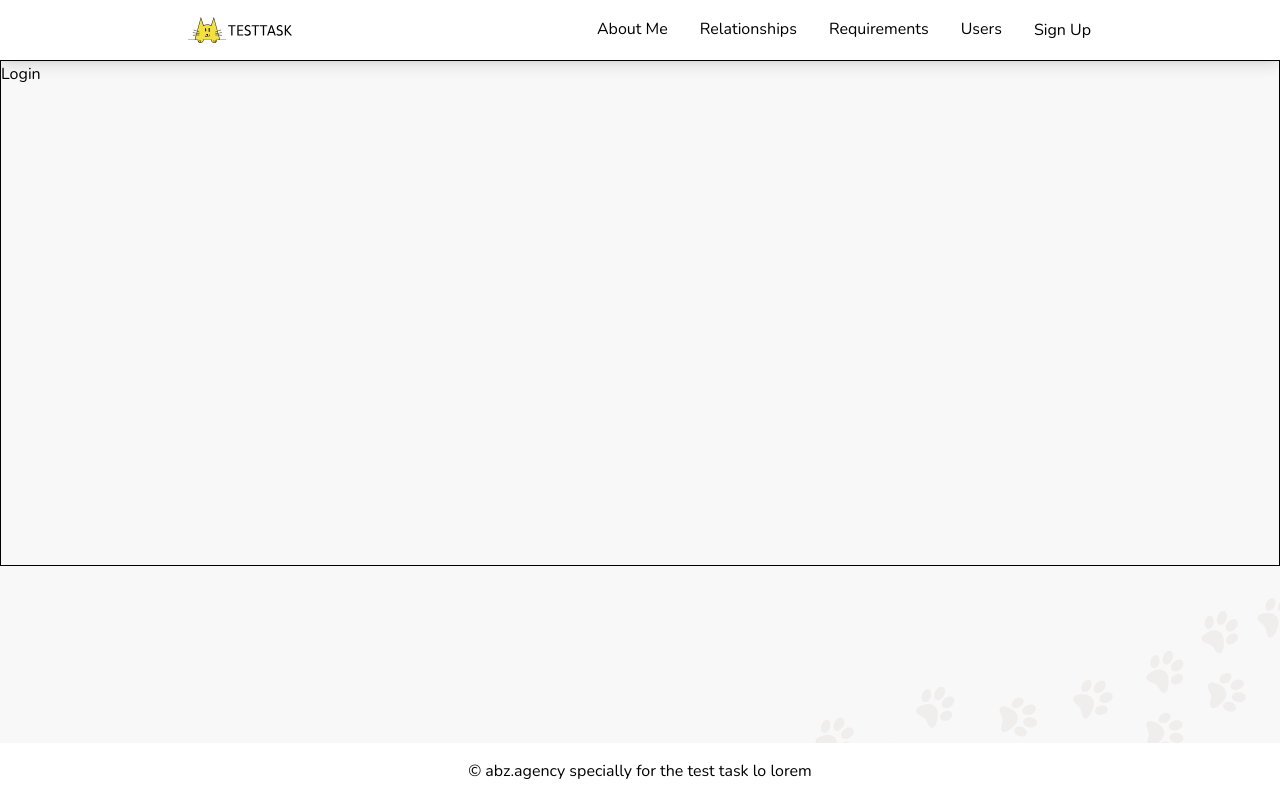
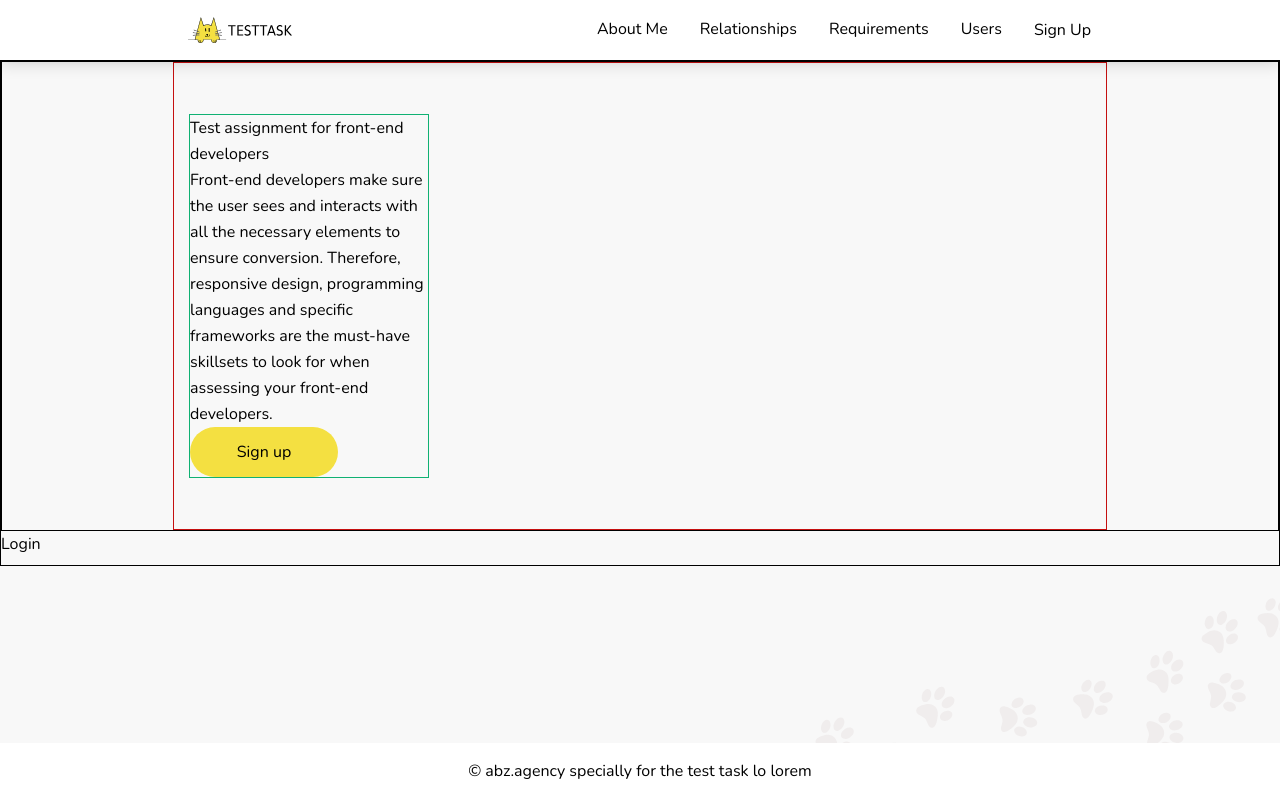
Before and after one commit to RS882/testtask-abz, a React (Create React App) app: page / in a window 1280 px wide. Built offline with nearby package versions, Linux system fonts and the light colour scheme.

Commit message:
+start banner

```diff
--- a/src/componrnts/main/Banner/Banner.jsx
+++ b/src/componrnts/main/Banner/Banner.jsx
@@ -1,8 +1,27 @@
+import bannerImg from "./../../../assets/img/Banner_photo.webp"
+import Button from './../../button/button';
 
-const Banner = () => {
 
+const Banner = (props) => {
 	return (
-		<div>
+		<div className="main__banner banner">
+			<div className="banner__container container">
+				<div className="banner__article article">
+					<h1 className="article__title">
+						Test assignment for front-end developers
+					</h1>
+					<article className="article__article">
+						Front-end developers make sure the user sees and
+						interacts with all the necessary elements to ensure conversion.
+						Therefore, responsive design, programming languages and specific
+						frameworks are the must-have skillsets to look for when assessing
+						your front-end developers.
+					</article>
+					<div className="article__btn">
+						<Button onClickBtn={props.onClickBtn} btnType={'button'} text={'Sign up'} />
+					</div>
+				</div>
+			</div>
 
 		</div>
 	)
--- a/src/componrnts/main/Main.jsx
+++ b/src/componrnts/main/Main.jsx
@@ -1,6 +1,4 @@
-import banner from './../../assets/img/Banner_photo.webp';
-import bannerJpg from './../../assets/img/Banner_photo.jpg';
-import Button from '../button/button';
+
 import Banner from './Banner/Banner';
 import Article from './Article/Article';
 import Users from './Users/Users';
--- /dev/null
+++ b/src/scss/main/banner.scss
@@ -0,0 +1,20 @@
+.banner {
+	border: 1px solid #000;
+	&__container {
+		border: 1px solid rgb(197, 16, 16);
+	}
+	&__article {
+		border: 1px solid rgb(16, 177, 115);
+		margin: 51px 0px;
+		max-width: 240px;
+	}
+}
+
+.article {
+	&__title {
+	}
+	&__article {
+	}
+	&__btn {
+	}
+}
--- a/src/scss/main/main.scss
+++ b/src/scss/main/main.scss
@@ -8,28 +8,6 @@
 		min-height: calc(100vh - 294px);
 	}
 	flex: 1 0 100%;
+}
 
-	// &__wrapper {
-	// 	position: absolute;
-	// 	background-color: #edecea;
-	// 	top: 60px;
-	// 	left: 0;
-	// 	width: 100%;
-
-	// 	border: 1px solid rgb(221, 30, 30);
-	// 	// display: flex;
-	// 	// justify-content: center;
-	// 	// align-items: center;
-	// }
-	// &__bg {
-	// 	border: 1px solid #000;
-	// 	margin: 0 auto;
-
-	// 	width: 100vw;
-	// 	height: 100vh;
-	// 	max-width: 1392px;
-	// 	img {
-	// 		width: 100%;
-	// 	}
-	// }
-}
+@import "./banner.scss";
```
